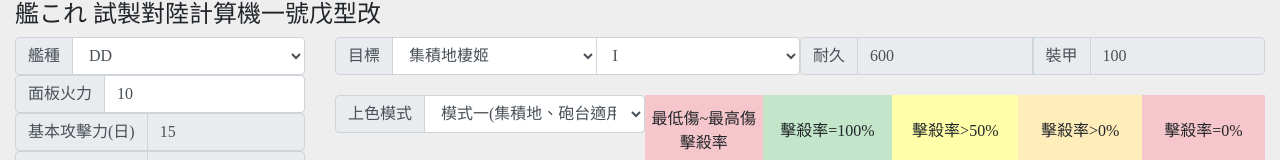
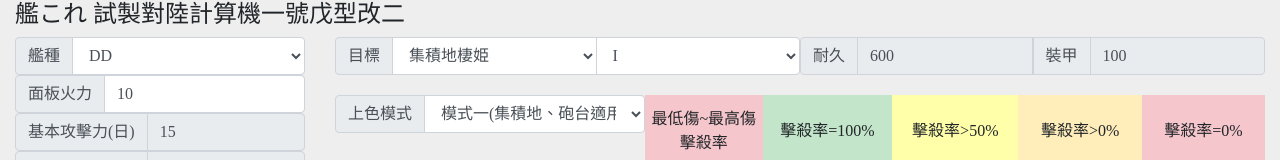
Before and after one commit to dube116/installation-calculator, a Vue app: page / in a window 1280 px wide. Shown: the top 160 px of the page. Built offline with nearby package versions, Linux system fonts and the light colour scheme.

Commit message:
新增敵艦
1. 新增集積地棲姫 V バカンスmode、港湾棲姫 休日mode、飛行場夏姫、太平洋飛行場姫
2. 統一姫的用字

```diff
--- a/public/index.html
+++ b/public/index.html
@@ -126,7 +126,7 @@
                     <ul>
                         <li> 2021/05/26 一號乙型改二
                             <ul>
-                                <li>修正離島棲姬和港灣棲姬的裝甲值未包含裝備裝甲</li>
+                                <li>修正離島棲姫和港灣棲姫的裝甲值未包含裝備裝甲</li>
                                 <li>新增リコリス棲姫</li>
                             </ul>
                         </li>
--- a/src/App.vue
+++ b/src/App.vue
@@ -1,6 +1,6 @@
 <template>
 	<div class="container-fluid">
-        <h4>艦これ 試製對陸計算機一號戊型改</h4>
+        <h4>艦これ 試製對陸計算機一號戊型改二</h4>
         <div class="row">
             <div class="col-md-3">
                 <shipData @update="shipChanged" v-bind:fleetInfo="fleetInfo" v-bind:enableTorp="enableTorp"></shipData>
--- a/src/components/emselect.vue
+++ b/src/components/emselect.vue
@@ -228,7 +228,7 @@
             type: 0,
             enemyList: [
                 {
-                    "text":"集積地棲姬",
+                    "text":"集積地棲姫",
                     "stat":[
                         {"text":"I", "hp":600, "armor":100},
                         {"text":"II", "hp":600, "armor":130},
@@ -240,7 +240,7 @@
                     "effect": effects['supply']
                 },
                 {
-                    "text":"集積地棲姬 II",
+                    "text":"集積地棲姫 II",
                     "stat":[
                         {"text":"I", "hp":600, "armor":50},
                         {"text":"II", "hp":660, "armor":130},
@@ -252,7 +252,7 @@
                     "effect": effects['supply']
                 },
                 {
-                    "text":"集積地棲姬 III",
+                    "text":"集積地棲姫 III",
                     "stat":[
                         {"text":"I", "hp":900, "armor":16},
                         {"text":"II", "hp":2000, "armor":126},
@@ -264,7 +264,7 @@
                     "effect": effects['supply']
                 },
                 {
-                    "text":"集積地棲姬 IV",
+                    "text":"集積地棲姫 IV",
                     "stat":[
                         {"text":"I", "hp":1200, "armor":15},
                         {"text":"II", "hp":2400, "armor":92},
@@ -278,7 +278,7 @@
                     "effect": effects['supply']
                 },
                 {
-                    "text":"集積地夏姬",
+                    "text":"集積地夏姫",
                     "stat":[
                         {"text":"I", "hp":690, "armor":133},
                         {"text":"II", "hp":690, "armor":163}
@@ -327,7 +327,19 @@
                     "enableTorp": true
                 },
                 {
-                    "text":"飛行場姬",
+                    "text":"集積地棲姫 V バカンスmode",
+                    "stat":[
+                        {"text":"I", "hp":2300, "armor":12},
+                        {"text":"II", "hp":5200, "armor":91},
+                        {"text":"III", "hp":8600, "armor":191},
+                        {"text":"壞I", "hp":2300, "armor":22},
+                        {"text":"壞II", "hp":5200, "armor":121},
+                        {"text":"壞III", "hp":8600, "armor":231}
+                    ],
+                    "effect": effects['supply']
+                },
+                {
+                    "text":"飛行場姫",
                     "stat":[
                         {"text":"I", "hp":500, "armor":140},
                         {"text":"II", "hp":500, "armor":160},
@@ -337,7 +349,25 @@
                     "effect": effects['soft']
                 },
                 {
-                    "text":"港灣棲姬",
+                    "text":"飛行場夏姫",
+                    "stat":[
+                        {"text":"I", "hp":220, "armor":73},
+                        {"text":"II", "hp":330, "armor":83},
+                        {"text":"III", "hp":440, "armor":93},
+                    ],
+                    "effect": effects['soft']
+                },
+                {
+                    "text":"太平洋飛行場姫",
+                    "stat":[
+                        {"text":"I", "hp":300, "armor":47},
+                        {"text":"II", "hp":400, "armor":69},
+                        {"text":"III", "hp":500, "armor":91},
+                    ],
+                    "effect": effects['soft']
+                },
+                {
+                    "text":"港灣棲姫",
                     "stat":[
                         {"text":"I  (4-3 4-5)", "hp":380, "armor":135},
                         {"text":"II (4-5 最終)", "hp":490, "armor":183}
@@ -355,7 +385,7 @@
                     "effect": effects['soft']
                 },
                 {
-                    "text":"港灣夏姬",
+                    "text":"港灣夏姫",
                     "stat":[
                         {"text":"I", "hp":500, "armor":34},
                         {"text":"II", "hp":600, "armor":124},
@@ -367,7 +397,7 @@
                     "effect": effects['harbourSummer']
                 },
                 {
-                    "text":"港灣夏姬 II",
+                    "text":"港灣夏姫 II",
                     "stat":[
                         {"text":"I", "hp":750, "armor":14},
                         {"text":"II", "hp":1050, "armor":186},
@@ -375,6 +405,16 @@
                         {"text":"壞I", "hp":750, "armor":18},
                         {"text":"壞II", "hp":1050, "armor":216},
                         {"text":"壞III", "hp":1550, "armor":246}
+                    ],
+                    "effect": effects['harbourSummer']
+                },
+                {
+                    "text":"港湾棲姫 休日mode",
+                    "stat":[
+                        {"text":"I", "hp":570, "armor":16},
+                        {"text":"II", "hp":1700, "armor":126},
+                        {"text":"壞I", "hp":570, "armor":23},
+                        {"text":"壞II", "hp":1700, "armor":256}
                     ],
                     "effect": effects['harbourSummer']
                 },
@@ -389,14 +429,14 @@
                     "effect": effects['hard']
                 },
                 {
-                    "text":"離島棲姬",
+                    "text":"離島棲姫",
                     "stat":[
                         {"text":"I (6-4)", "hp":480, "armor":194}
                     ],
                     "effect": effects['hard']
                 },
                 {
-                    "text":"北方棲姬",
+                    "text":"北方棲姫",
                     "stat":[
                         {"text":"I", "hp":360, "armor":135},
                         {"text":"II", "hp":500, "armor":145},
```
